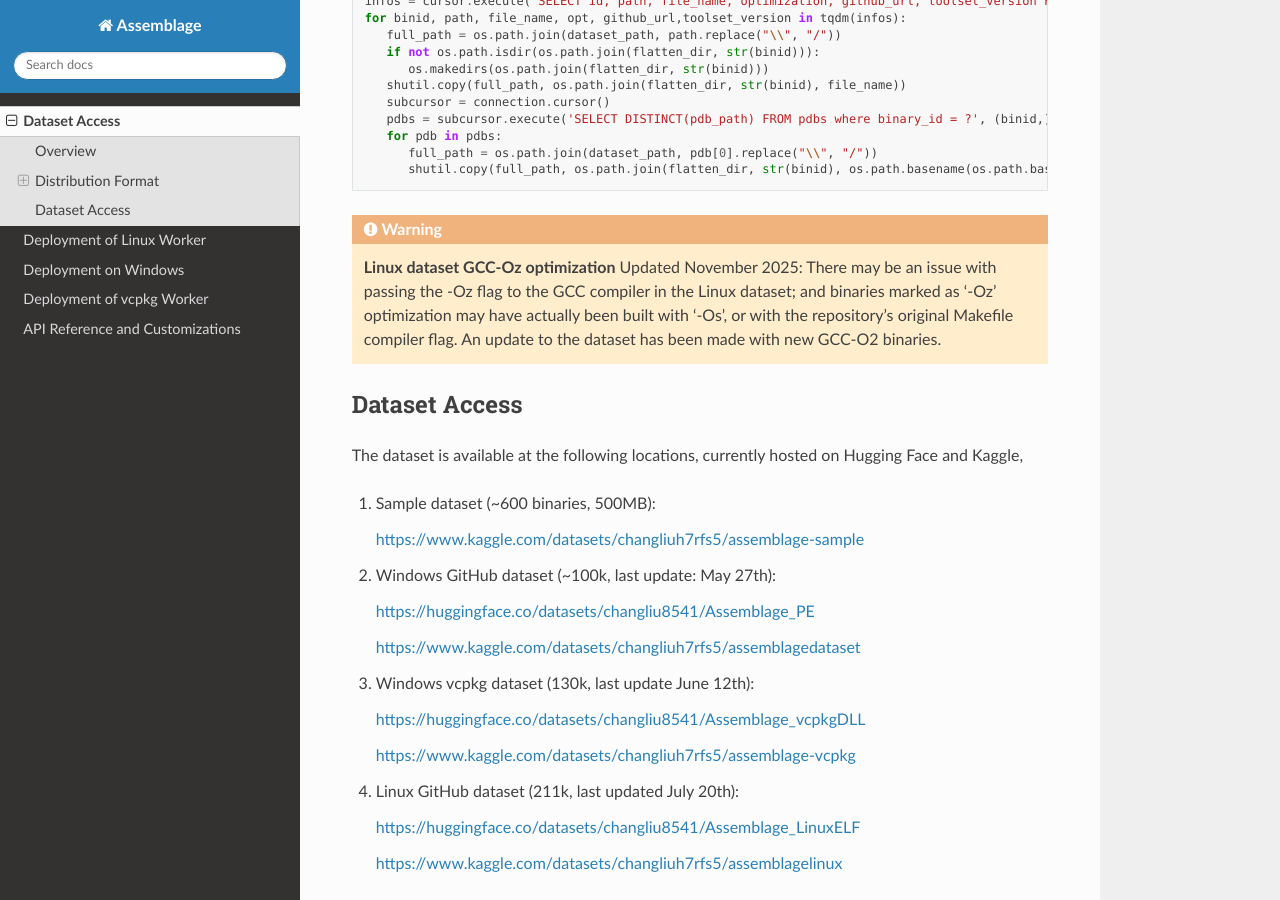
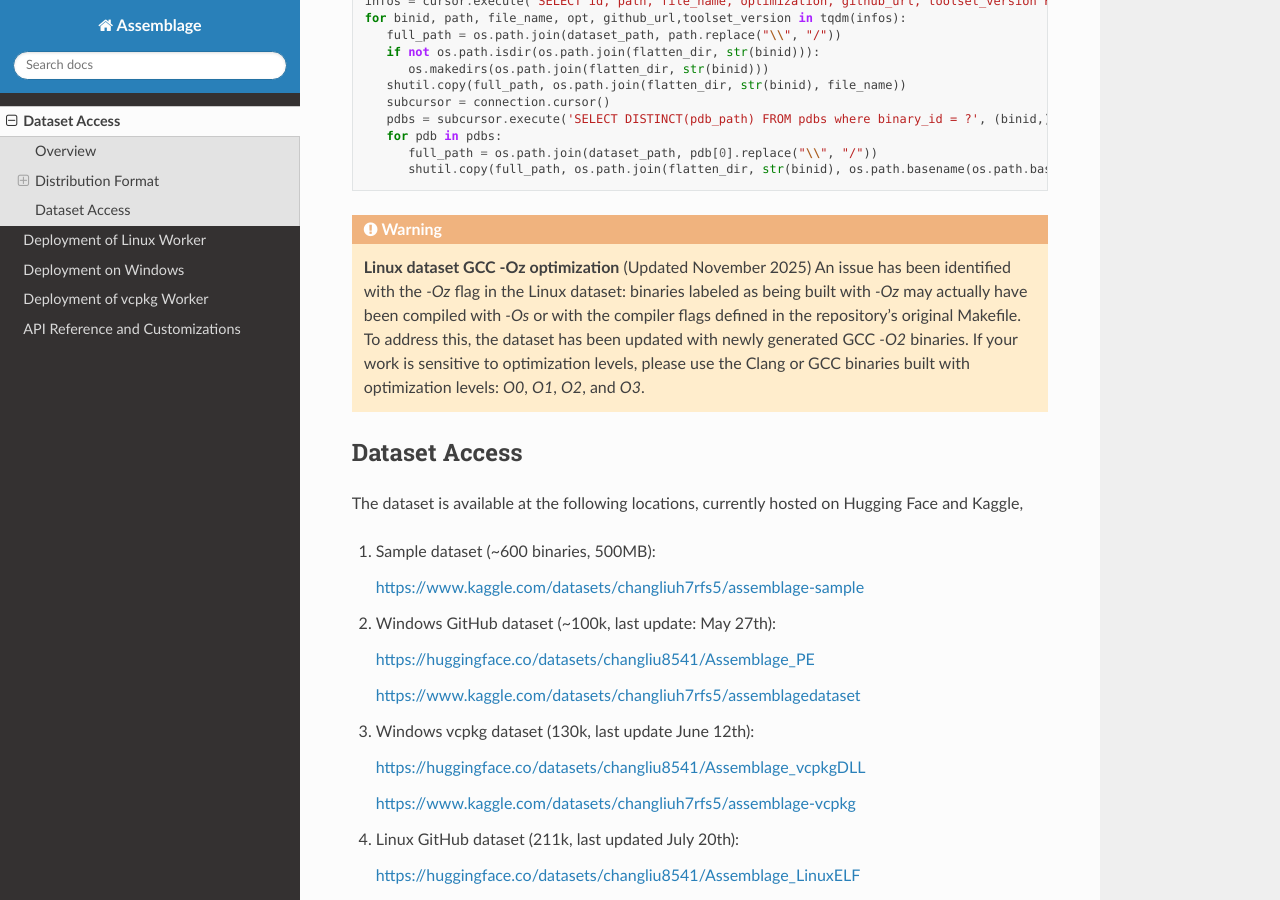
Before and after one commit to changliu98/AssemblageDocs, a Sphinx documentation site: the page built from docs/source/dataset.rst, in a window 1280 px wide and 900 px high, scrolled down 3123 px. Built offline with Sphinx 7.4.7 and the Read the Docs theme 3.1.0, drawn with Linux system fonts in a browser that asks for light colours.

Commit message:
Update dataset.rst

```diff
--- a/docs/source/dataset.rst
+++ b/docs/source/dataset.rst
@@ -139,7 +139,9 @@ along with binary file in one folder.
          shutil.copy(full_path, os.path.join(flatten_dir, str(binid), os.path.basename(os.path.basename(pdb[0]).split("_")[-1])))
 
 .. warning::
-   **Linux dataset GCC-Oz optimization** Updated November 2025: There may be an issue with passing the -Oz flag to the GCC compiler in the Linux dataset; and binaries marked as '-Oz' optimization may have actually been built with '-Os', or with the repository's original Makefile compiler flag. An update to the dataset has been made with new GCC-O2 binaries.
+   **Linux dataset GCC -Oz optimization** (Updated November 2025)
+   An issue has been identified with the `-Oz` flag in the Linux dataset: binaries labeled as being built with `-Oz` may actually have been compiled with `-Os` or with the compiler flags defined in the repository’s original Makefile. To address this, the dataset has been updated with newly generated GCC `-O2` binaries.
+   If your work is sensitive to optimization levels, please use the Clang or GCC binaries built with  optimization levels: `O0`, `O1`, `O2`, and `O3`.
 
 Dataset Access
 ----------------
```
